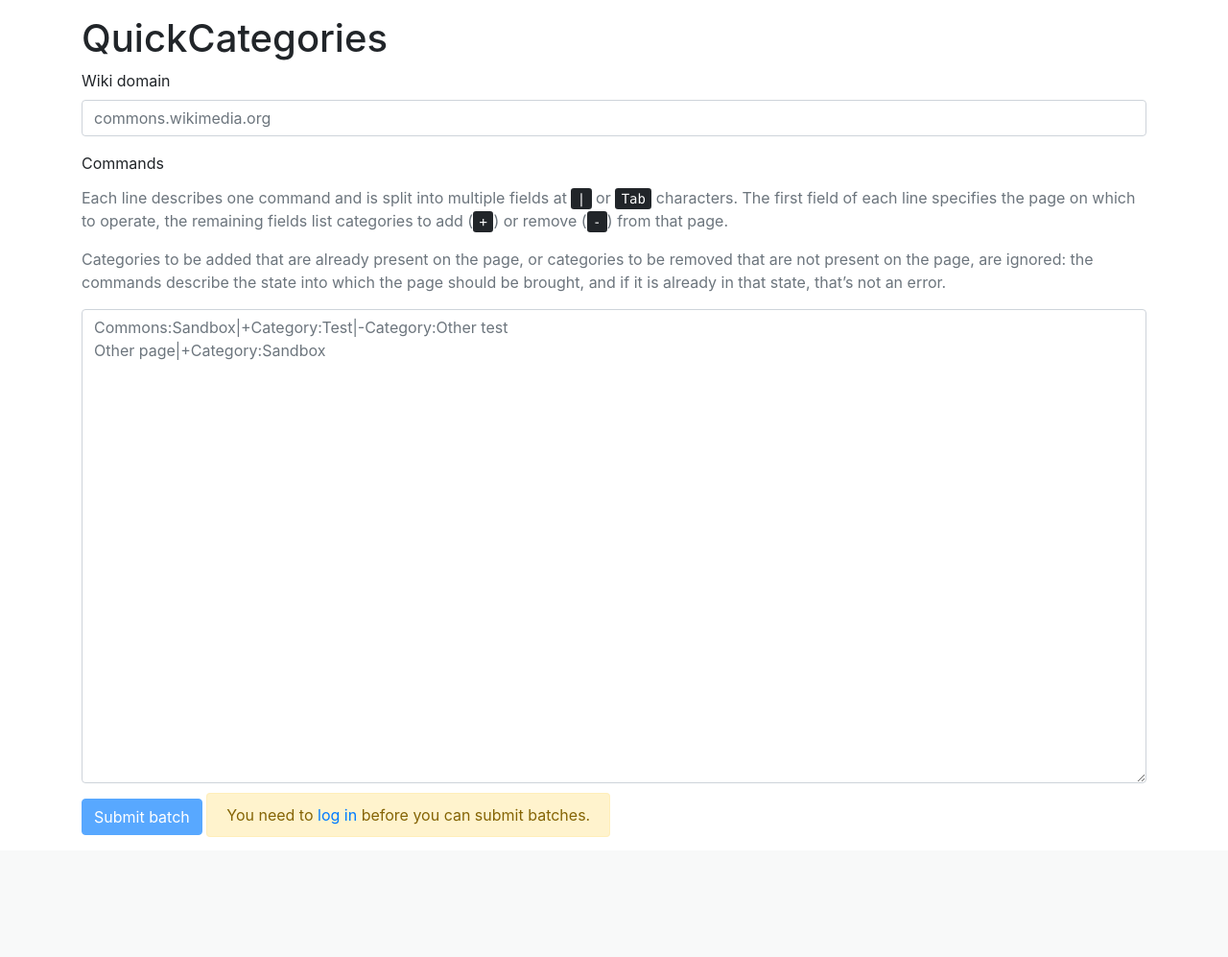
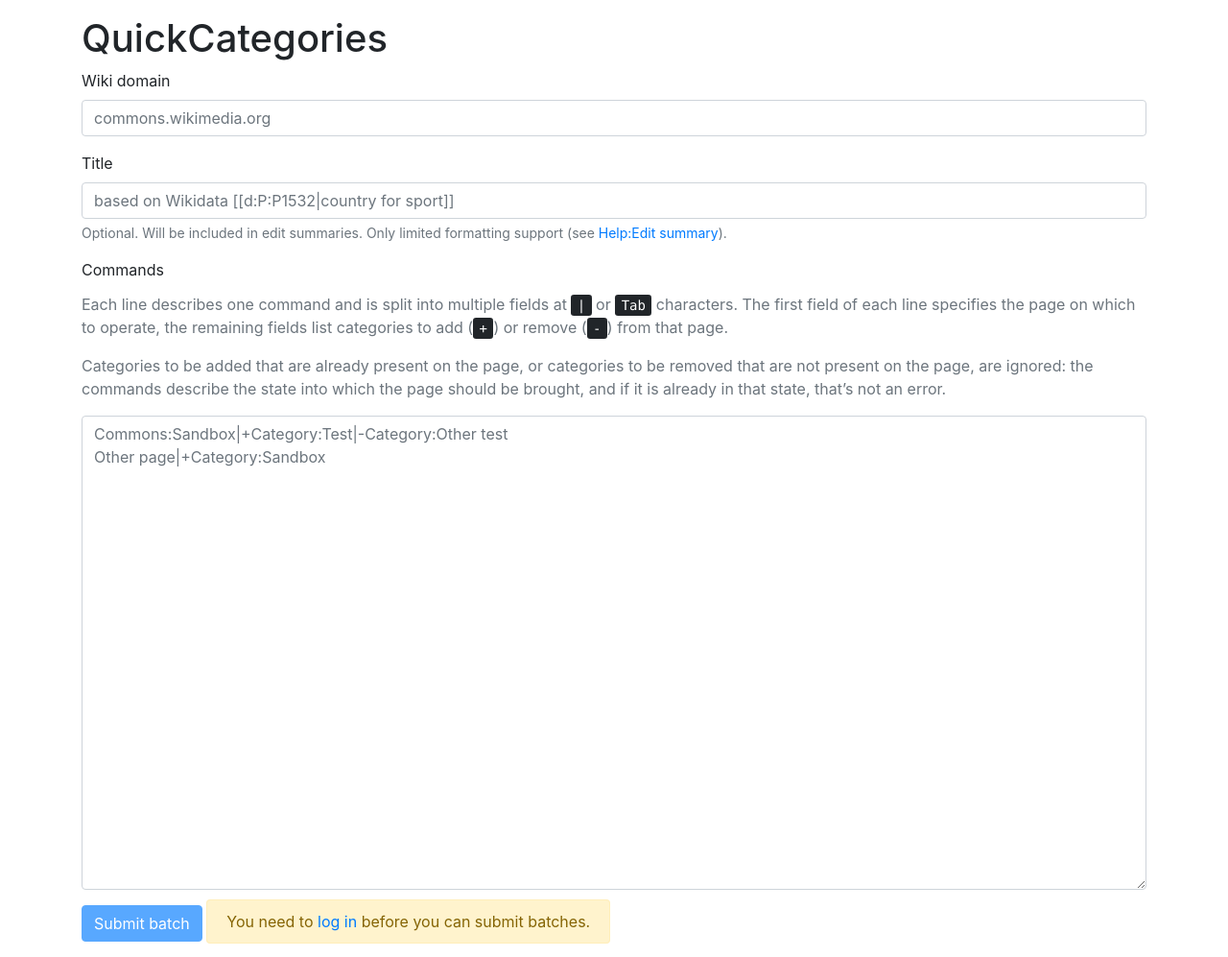
Before and after one commit to lucaswerkmeister/tool-quickcategories, a Flask app: page / in a window 1280 px wide. Shown: the part 56-1053 px from the top of the page at 96% size. Before the commit the page ends 928 px from the top, so only its background shows below. Run offline with Flask 2, Linux system fonts and the light colour scheme; some libraries are stand-ins or nearby versions.

Commit message:
Add input for batch title
This allows users to specify the title for new batches, though we don’t
display it on the actual batch page yet. The placeholder was suggested
by Harmonia Amanda.

```diff
--- a/app.py
+++ b/app.py
@@ -225,6 +225,10 @@ def new_batch():
     if not is_wikimedia_domain(domain):
         return flask.Markup.escape(domain) + flask.Markup(' is not recognized as a Wikimedia domain'), 400
 
+    title = flask.request.form.get('title')
+    if title is not None and len(title) > 800:
+        return flask.Markup('Title "') + flask.Markup.escape(title) + flask.Markup('" is too long for a summary'), 400
+
     session = authenticated_session(domain)
     if not session:
         return 'not logged in', 403 # Forbidden; 401 Unauthorized would be inappropriate because we don’t send WWW-Authenticate
@@ -250,7 +254,7 @@ def new_batch():
                                      message=message), 400
 
     try:
-        batch = parse_tpsv.parse_batch(flask.request.form.get('commands', ''), title=None)
+        batch = parse_tpsv.parse_batch(flask.request.form.get('commands', ''), title=title)
     except parse_tpsv.ParseBatchError as e:
         return str(e)
 
--- a/templates/index.html
+++ b/templates/index.html
@@ -20,6 +20,21 @@
       <option value="ru.wikipedia.org">
       <option value="ja.wikipedia.org">
     </datalist>
+  </div>
+  <div class="form-group">
+    <label for="title">Title</label>
+    <input
+      id="title" class="form-control"
+      name="title" type="text"
+      aria-describedby="titleHelp"
+      maxlength="800"
+      placeholder="based on Wikidata [[d:P:P1532|country for sport]]">
+    <small id="titleHelp" class="form-text text-muted">
+      Optional.
+      Will be included in edit summaries.
+      Only limited formatting support
+      (see <a href="https://meta.wikimedia.org/wiki/Special:MyLanguage/Help:Edit_summary">Help:Edit summary</a>).
+    </small>
   </div>
   <div class="form-group">
     <label for="commands">Commands</label>
```
